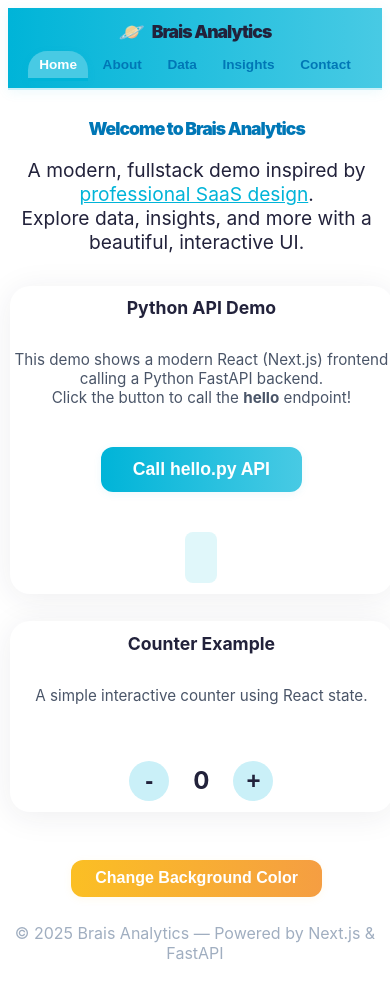
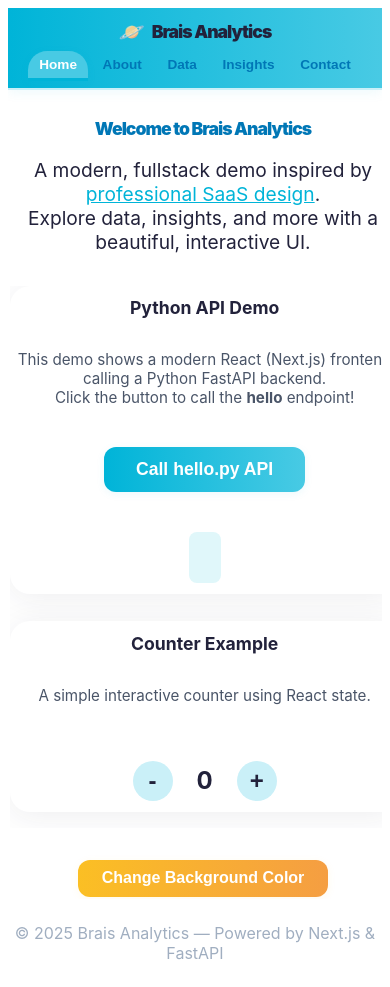
Before and after one commit to braisgonzalez/cursor-agent-test, a Next.js app in the folder app/: page / in a window 390 px wide. Built offline with nearby package versions, Linux system fonts and the light colour scheme.

Commit message:
fix(ui): prevent card overflow on iPhone, ensure 100vw and no horizontal scroll

```diff
--- a/app/src/app/page.module.css
+++ b/app/src/app/page.module.css
@@ -333,12 +333,20 @@
   }
   .cardRow {
     gap: 0.7rem;
+    width: 100vw;
+    box-sizing: border-box;
+    margin-left: 0;
+    margin-right: 0;
+    overflow-x: hidden;
   }
   .card {
     padding: 0.7rem 0.3rem;
-    max-width: 98vw;
+    max-width: 100vw;
+    width: 100%;
     min-width: 0;
     margin-bottom: 1rem;
+    box-sizing: border-box;
+    overflow-x: hidden;
   }
   .cardTitle {
     font-size: 1.1rem;
@@ -354,5 +362,11 @@
   }
   .tabContent {
     padding: 0.5rem 0.1rem 0.1rem 0.1rem;
+    width: 100vw;
+    box-sizing: border-box;
+    overflow-x: hidden;
+  }
+  .page {
+    overflow-x: hidden;
   }
 }
```
